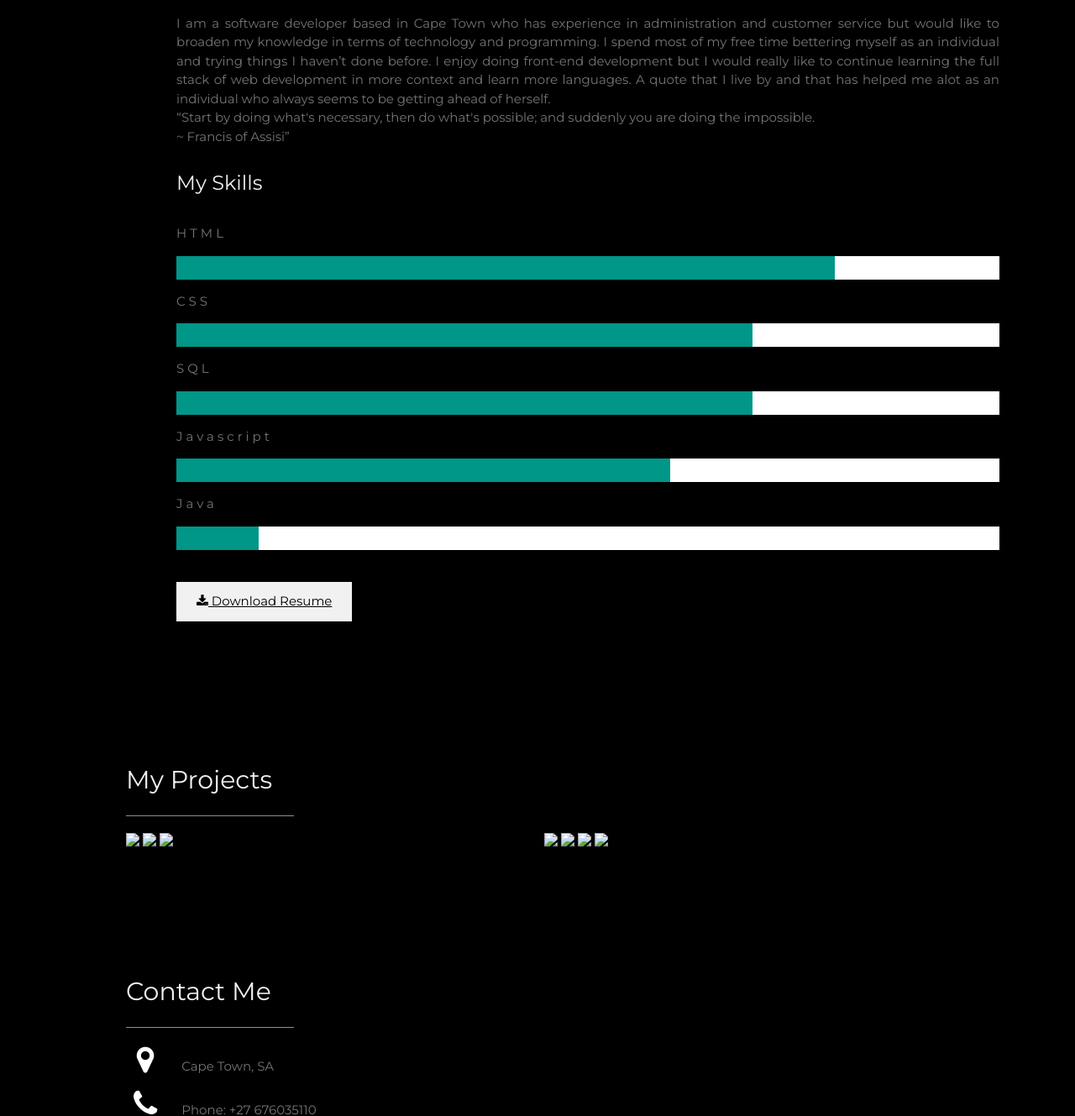
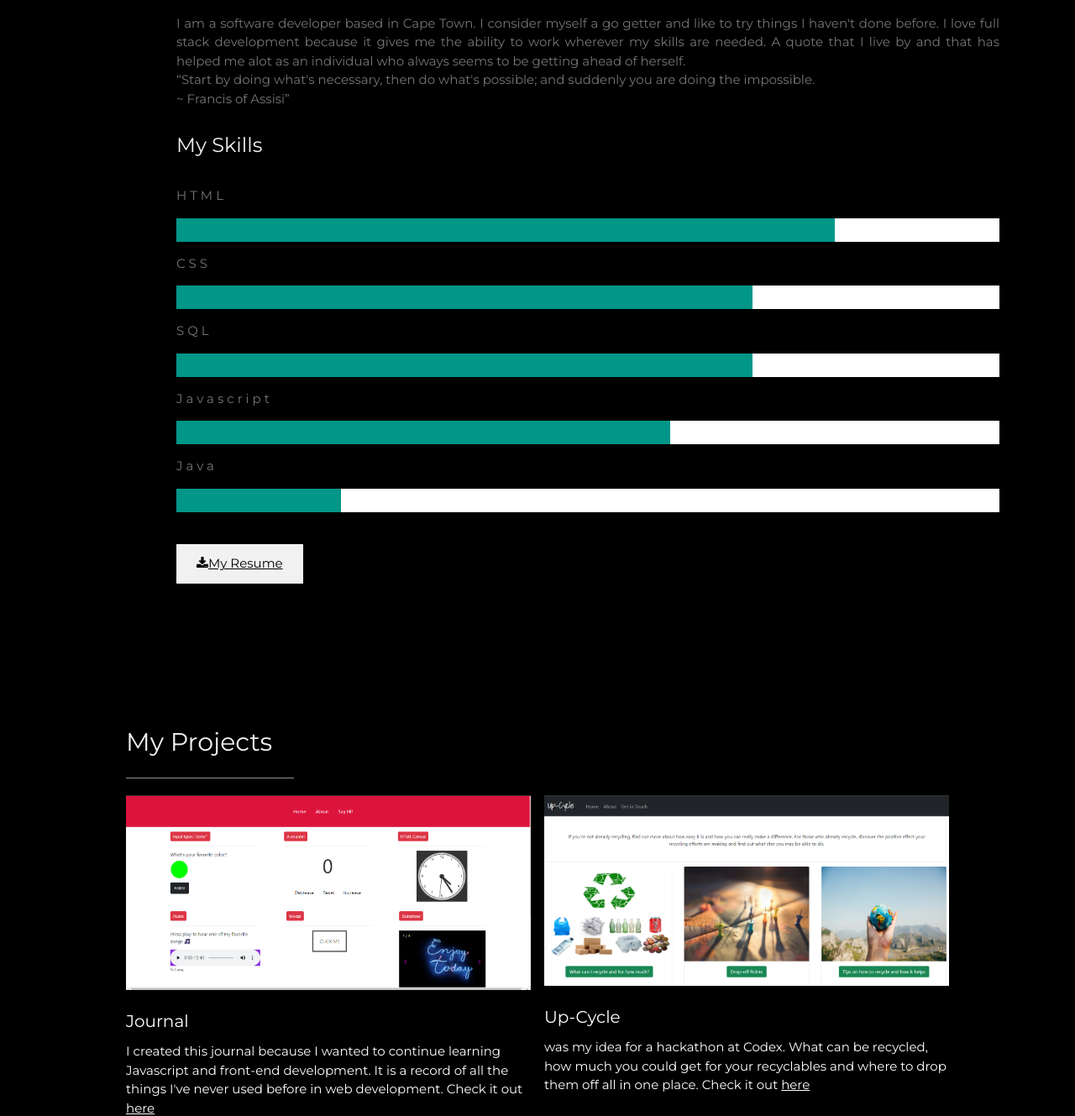
Before and after one commit to MecayleG/MecayleG.github.io, a plain HTML site: page index.html in a window 1280 px wide. Shown: the part 1039-2368 px from the top of the page at 84% size. Drawn offline with nearby package versions, Linux system fonts and the light colour scheme.

Commit message:
added projects

```diff
--- a/index.html
+++ b/index.html
@@ -79,16 +79,15 @@
         <!-- Header/Home -->
         <header class="w3-container w3-padding-32 w3-center w3-black" id="home">
             <h1 class="w3-jumbo"><span class="w3-hide-small">I'm</span> Mecayle Gamba</h1>
-            <p>Web Developer.</p>
+            <p>Full Stack Web Developer.</p>
             <img src="me.jpg" alt="boy" class="w3-image" width="992" height="1108">
         </header>
 
         <!-- About Section -->
         <div class="w3-content w3-justify w3-text-grey w3-padding-64" id="about">
             <h2 class="w3-text-light-grey">Mecayle Gamba</h2>
-            <hr style="width:200px" class="w3-opacity"> I am a software developer based in Cape Town who has experience in administration and customer service but would like to broaden my knowledge in terms of technology and programming. I spend most of my free time bettering myself as an individual
-            and trying things I haven’t done before. I enjoy doing front-end development but I would really like to continue learning the full stack of web development in more context and learn more languages. A quote that I live by and that has helped
-            me alot as an individual who always seems to be getting ahead of herself.
+            <hr style="width:200px" class="w3-opacity"> I am a software developer based in Cape Town. I consider myself a go getter and like to try things I haven't done before. I love full stack development because it gives me the ability to work wherever my skills are needed. A quote that I
+            live by and that has helped me alot as an individual who always seems to be getting ahead of herself.
             <br>
             <q>Start by doing what's necessary, then do what's possible; and suddenly you are doing the
                impossible. <br>
@@ -112,9 +111,9 @@
             </div>
             <p class="w3-wide">Java</p>
             <div class="w3-white">
-                <div class="w3-teal" style="height:28px;width:10%"></div>
+                <div class="w3-teal" style="height:28px;width:20%"></div>
             </div><br>
-            <button class="w3-button w3-light-grey w3-padding-large w3-section"><a href="cv.pdf" target="_blank">      <i class="fa fa-download"></i> Download Resume
+            <button class="w3-button w3-light-grey w3-padding-large w3-section"><a href="cv.pdf" target="_blank">      <i class="fa fa-download"></i>My Resume
             </a>
     </button>
         </div>
@@ -130,16 +129,14 @@
         <!-- Grid for photos -->
         <div class="w3-row-padding" style="margin:0 -16px">
             <div class="w3-half">
-                <img src="/w3images/wedding.jpg" style="width:100%">
-                <img src="/w3images/rocks.jpg" style="width:100%">
-                <img src="/w3images/sailboat.jpg" style="width:100%">
+                <img src="journal.PNG" style="width:100%">
+                <h4>Journal</h4> I created this journal because I wanted to continue learning Javascript and front-end development. It is a record of all the things I've never used before in web development. Check it out<a href="https://mecayleg.github.io/Journal/"
+                    target="_blank"> here</a>
             </div>
 
             <div class="w3-half">
-                <img src="/w3images/underwater.jpg" style="width:100%">
-                <img src="/w3images/chef.jpg" style="width:100%">
-                <img src="/w3images/wedding.jpg" style="width:100%">
-                <img src="/w3images/p6.jpg" style="width:100%">
+                <img src="upcycle.PNG" style="width:100%">
+                <h4>Up-Cycle</h4> was my idea for a hackathon at Codex. What can be recycled, how much you could get for your recyclables and where to drop them off all in one place. Check it out <a href="https://upcyc1e.herokuapp.com/" target="_blank">here</a>
             </div>
             <!-- End photo grid -->
         </div>
@@ -173,12 +170,7 @@
 
     <!-- Footer -->
     <footer class="w3-content w3-padding-64 w3-text-grey w3-xlarge">
-        <i class="fa fa-facebook-official w3-hover-opacity"></i>
-        <i class="fa fa-instagram w3-hover-opacity"></i>
-        <i class="fa fa-snapchat w3-hover-opacity"></i>
-        <i class="fa fa-pinterest-p w3-hover-opacity"></i>
-        <i class="fa fa-twitter w3-hover-opacity"></i>
-        <i class="fa fa-linkedin w3-hover-opacity"></i>
+        <a href="https://www.linkedin.com/in/mecayle-g/" target="_blank"> <i class="fa fa-linkedin w3-hover-opacity"></i></a>
         <p class="w3-medium">Powered by <a href="https://www.w3schools.com/w3css/default.asp" target="_blank" class="w3-hover-text-green">w3.css</a></p>
         <!-- End footer -->
     </footer>
```
Also changed, not shown: journal.PNG (added), upcycle.PNG (added).
